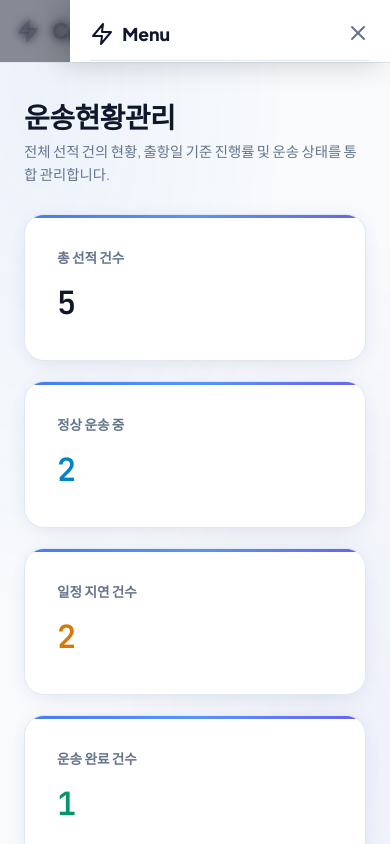
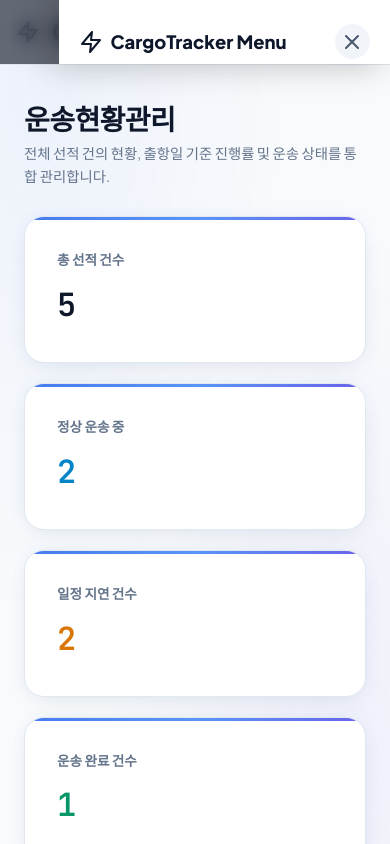
Before and after one commit to smynsm00/CargoTracker, a React (Vite) app: page / in a window 390 px wide. Both pictures are taken after a click on the button "Toggle Mobile Menu". Shown: the top 844 px of the page. Built offline with nearby package versions, Linux system fonts and the light colour scheme; no server answers; the database is empty.

Commit message:
feat: render Section A navbar items inside mobile drawer menu when Button B is pressed

```diff
--- a/src/components/common/Navbar.jsx
+++ b/src/components/common/Navbar.jsx
@@ -2,7 +2,7 @@ import React, { useState } from 'react';
 import { Link, useLocation, useNavigate } from 'react-router-dom';
 import { useShipments } from '../../context/ShipmentContext';
 import { useLanguage } from '../../context/LanguageContext';
-import { Zap, ShieldCheck, Search, LogOut, User, Map, ChevronDown, Globe, Menu, X } from 'lucide-react';
+import { Zap, ShieldCheck, Search, LogOut, User, Map, ChevronDown, Globe, Menu, X, ArrowRight } from 'lucide-react';
 
 export const Navbar = () => {
   const { user, isAuthenticated, logout } = useShipments();
@@ -59,7 +59,7 @@ export const Navbar = () => {
         </form>
       </div>
 
-      {/* Right Navigation Links: Desktop Mode */}
+      {/* Right Navigation Links: Desktop Mode (Section A Items) */}
       <div className="desktop-nav-links" style={{ display: 'flex', alignItems: 'center', gap: '0.75rem' }}>
 
         {/* 1. Button: Global Route Map */}
@@ -186,7 +186,7 @@ export const Navbar = () => {
             gap: '0.2rem',
             background: '#f8fafc',
             border: '1.5px solid #cbd5e1',
-            padding: '0.3rem 0.5rem',
+            padding: '0.3rem 0.55rem',
             borderRadius: 'var(--radius-full)',
             fontSize: '0.75rem',
             fontWeight: 800,
@@ -198,21 +198,22 @@ export const Navbar = () => {
           <span>{lang === 'ko' ? 'ENG' : 'KOR'}</span>
         </button>
 
-        {/* Mobile Hamburger Toggle Button (🍔 ☰) */}
+        {/* Mobile Hamburger Button B (☰) */}
         <button
           type="button"
           onClick={() => setIsMobileMenuOpen(!isMobileMenuOpen)}
           style={{
-            background: '#2563eb',
+            background: 'linear-gradient(135deg, #2563eb, #1d4ed8)',
             color: '#ffffff',
             border: 'none',
-            padding: '0.45rem 0.6rem',
-            borderRadius: 'var(--radius-sm)',
+            padding: '0.5rem 0.75rem',
+            borderRadius: 'var(--radius-md)',
             cursor: 'pointer',
             display: 'flex',
             alignItems: 'center',
-            justifyContent: 'center',
-            boxShadow: '0 2px 8px rgba(37,99,235,0.3)'
+            gap: '0.35rem',
+            boxShadow: '0 4px 12px rgba(37,99,235,0.35)',
+            fontWeight: 800
           }}
           aria-label="Toggle Mobile Menu"
         >
@@ -220,7 +221,7 @@ export const Navbar = () => {
         </button>
       </div>
 
-      {/* Mobile Slide-out Drawer Overlay Menu */}
+      {/* Mobile Slide-out Drawer Overlay Menu (Opens when Button B is pressed!) */}
       {isMobileMenuOpen && (
         <div
           className="mobile-drawer-overlay"
@@ -230,9 +231,9 @@ export const Navbar = () => {
             left: 0,
             right: 0,
             bottom: 0,
-            background: 'rgba(15, 23, 42, 0.5)',
-            backdropFilter: 'blur(4px)',
-            zIndex: 999,
+            background: 'rgba(15, 23, 42, 0.65)',
+            backdropFilter: 'blur(8px)',
+            zIndex: 999999, // Highest z-index above map
             display: 'flex',
             justifyContent: 'flex-end'
           }}
@@ -241,12 +242,12 @@ export const Navbar = () => {
           <div
             className="mobile-drawer-content"
             style={{
-              width: '82%',
-              maxWidth: '320px',
+              width: '85%',
+              maxWidth: '340px',
               height: '100%',
               background: '#ffffff',
-              boxShadow: '-10px 0 30px rgba(0,0,0,0.2)',
-              padding: '1.25rem',
+              boxShadow: '-10px 0 35px rgba(0,0,0,0.25)',
+              padding: '1.5rem 1.25rem',
               display: 'flex',
               flexDirection: 'column',
               gap: '1.25rem',
@@ -254,100 +255,145 @@ export const Navbar = () => {
             }}
             onClick={e => e.stopPropagation()}
           >
-            {/* Drawer Top Header */}
-            <div style={{ display: 'flex', justifyContent: 'space-between', alignItems: 'center', paddingBottom: '0.75rem', borderBottom: '1px solid #e2e8f0' }}>
+            {/* Drawer Header: Title & Close Button */}
+            <div style={{ display: 'flex', justifyContent: 'space-between', alignItems: 'center', paddingBottom: '0.85rem', borderBottom: '1.5px solid #e2e8f0' }}>
               <div style={{ display: 'flex', alignItems: 'center', gap: '0.5rem' }}>
-                <Zap className="w-5 h-5 text-blue-600" />
-                <span style={{ fontWeight: 800, fontSize: '1.1rem' }}>Menu</span>
+                <Zap className="w-6 h-6 text-blue-600" />
+                <span style={{ fontWeight: 800, fontSize: '1.15rem', color: '#0f172a' }}>CargoTracker Menu</span>
               </div>
               <button
                 type="button"
                 onClick={closeMobileMenu}
-                style={{ background: 'none', border: 'none', color: '#64748b', cursor: 'pointer' }}
+                style={{ background: '#f1f5f9', border: 'none', color: '#475569', borderRadius: '50%', padding: '0.35rem', cursor: 'pointer', display: 'flex', alignItems: 'center', justifyContent: 'center' }}
               >
-                <X className="w-6 h-6" />
+                <X className="w-5 h-5" />
               </button>
             </div>
 
+            {/* Logged-in Customer User Info Card (Section A Item) */}
+            {isAuthenticated && (
+              <div style={{ background: 'linear-gradient(135deg, #e0f2fe 0%, #f0f9ff 100%)', border: '1px solid #bae6fd', borderRadius: 'var(--radius-md)', padding: '0.85rem 1rem' }}>
+                <span style={{ fontSize: '0.72rem', color: '#0284c7', fontWeight: 800, textTransform: 'uppercase', letterSpacing: '0.05em', display: 'block', marginBottom: '0.2rem' }}>
+                  Logged-in Customer (고객사)
+                </span>
+                <div style={{ display: 'flex', alignItems: 'center', gap: '0.45rem', fontSize: '0.92rem', fontWeight: 800, color: '#0369a1' }}>
+                  <User className="w-4 h-4 text-blue-600" />
+                  <span>{customerDisplayName}</span>
+                </div>
+              </div>
+            )}
+
             {/* Mobile Search Bar Inside Drawer */}
-            <form onSubmit={handleNavSearch} style={{ display: 'flex', alignItems: 'center', gap: '0.5rem', background: '#f1f5f9', padding: '0.5rem 0.75rem', borderRadius: 'var(--radius-md)', border: '1px solid #cbd5e1' }}>
+            <form onSubmit={handleNavSearch} style={{ display: 'flex', alignItems: 'center', gap: '0.5rem', background: '#f8fafc', padding: '0.6rem 0.85rem', borderRadius: 'var(--radius-md)', border: '1.5px solid #cbd5e1' }}>
               <Search className="w-4 h-4 text-slate-500" />
               <input
                 type="text"
                 placeholder={lang === 'en' ? "Tracking No. / Token..." : "선적 번호 / 보안 토큰..."}
                 value={navSearch}
                 onChange={e => setNavSearch(e.target.value)}
-                style={{ border: 'none', background: 'transparent', outline: 'none', fontSize: '0.85rem', width: '100%', color: '#0f172a' }}
+                style={{ border: 'none', background: 'transparent', outline: 'none', fontSize: '0.88rem', width: '100%', color: '#0f172a', fontWeight: 600 }}
               />
             </form>
 
-            {/* Navigation Links in Drawer */}
-            <div style={{ display: 'flex', flexDirection: 'column', gap: '0.65rem' }}>
+            {/* Section A Menu Links Items List */}
+            <div style={{ display: 'flex', flexDirection: 'column', gap: '0.75rem' }}>
+
+              {/* Section A Item 1: 전체항로맵 (Global Route Map) */}
               <Link
                 to="/map?all=true"
                 onClick={closeMobileMenu}
                 style={{
                   display: 'flex',
                   alignItems: 'center',
-                  gap: '0.6rem',
-                  padding: '0.75rem 1rem',
-                  borderRadius: 'var(--radius-sm)',
-                  background: '#f8fafc',
-                  color: '#0f172a',
-                  fontWeight: 700,
-                  fontSize: '0.92rem',
+                  justifyContent: 'space-between',
+                  padding: '0.85rem 1.1rem',
+                  borderRadius: 'var(--radius-md)',
+                  background: location.pathname === '/map' && location.search.includes('all=true') ? '#eff6ff' : '#f8fafc',
+                  color: location.pathname === '/map' && location.search.includes('all=true') ? '#2563eb' : '#1e293b',
+                  fontWeight: 800,
+                  fontSize: '0.95rem',
                   textDecoration: 'none',
-                  border: '1px solid #e2e8f0'
+                  border: location.pathname === '/map' && location.search.includes('all=true') ? '1.5px solid #93c5fd' : '1px solid #e2e8f0',
+                  boxShadow: '0 2px 6px rgba(0,0,0,0.03)'
                 }}
               >
-                <Map className="w-5 h-5 text-blue-600" />
-                <span>{t('navMap')}</span>
+                <div style={{ display: 'flex', alignItems: 'center', gap: '0.65rem' }}>
+                  <Map className="w-5 h-5 text-blue-600" />
+                  <span>{t('navMap')}</span>
+                </div>
+                <ArrowRight className="w-4 h-4 text-slate-400" />
               </Link>
 
+              {/* Section A Item 2: 운송현황관리 (Shipment Control Panel) */}
               <Link
                 to="/"
                 onClick={closeMobileMenu}
                 style={{
                   display: 'flex',
                   alignItems: 'center',
-                  gap: '0.6rem',
-                  padding: '0.75rem 1rem',
-                  borderRadius: 'var(--radius-sm)',
-                  background: 'var(--grad-primary)',
+                  justifyContent: 'space-between',
+                  padding: '0.85rem 1.1rem',
+                  borderRadius: 'var(--radius-md)',
+                  background: 'linear-gradient(135deg, #2563eb, #1d4ed8)',
                   color: '#ffffff',
-                  fontWeight: 700,
-                  fontSize: '0.92rem',
-                  textDecoration: 'none'
+                  fontWeight: 800,
+                  fontSize: '0.95rem',
+                  textDecoration: 'none',
+                  boxShadow: '0 4px 14px rgba(37,99,235,0.3)'
                 }}
               >
-                <ShieldCheck className="w-5 h-5" />
-                <span>{t('navDashboard')}</span>
+                <div style={{ display: 'flex', alignItems: 'center', gap: '0.65rem' }}>
+                  <ShieldCheck className="w-5 h-5 text-white" />
+                  <span>{t('navDashboard')}</span>
+                </div>
+                <ArrowRight className="w-4 h-4 text-white" />
               </Link>
             </div>
 
-            {/* Customer User Info & Logout in Drawer */}
+            {/* Language Switcher Section */}
+            <div style={{ background: '#f8fafc', border: '1px solid #e2e8f0', padding: '0.75rem 1rem', borderRadius: 'var(--radius-md)', display: 'flex', justifyContent: 'space-between', alignItems: 'center' }}>
+              <span style={{ fontSize: '0.85rem', fontWeight: 700, color: '#475569' }}>Language (언어 설정)</span>
+              <button
+                type="button"
+                onClick={toggleLanguage}
+                style={{
+                  display: 'flex',
+                  alignItems: 'center',
+                  gap: '0.35rem',
+                  background: '#ffffff',
+                  border: '1.5px solid #2563eb',
+                  padding: '0.35rem 0.75rem',
+                  borderRadius: 'var(--radius-full)',
+                  fontSize: '0.8rem',
+                  fontWeight: 800,
+                  color: '#2563eb',
+                  cursor: 'pointer'
+                }}
+              >
+                <Globe className="w-4 h-4 text-blue-600" />
+                <span>{lang === 'ko' ? '🇺🇸 ENG Switch' : '🇰🇷 한국어 전환'}</span>
+              </button>
+            </div>
+
+            {/* Logout Button */}
             {isAuthenticated && (
-              <div style={{ marginTop: 'auto', paddingTop: '1rem', borderTop: '1px solid #e2e8f0', display: 'flex', flexDirection: 'column', gap: '0.75rem' }}>
-                <div style={{ display: 'flex', alignItems: 'center', gap: '0.5rem', fontSize: '0.85rem', fontWeight: 700, color: '#0369a1', background: '#e0f2fe', padding: '0.65rem 0.85rem', borderRadius: 'var(--radius-sm)' }}>
-                  <User className="w-4 h-4 text-blue-600" />
-                  <span>{customerDisplayName}</span>
-                </div>
+              <div style={{ marginTop: 'auto', paddingTop: '0.5rem' }}>
                 <button
                   type="button"
                   onClick={handleLogoutClick}
                   style={{
                     width: '100%',
-                    padding: '0.65rem 1rem',
+                    padding: '0.75rem 1rem',
                     background: '#fff1f2',
                     border: '1px solid #fecdd3',
-                    borderRadius: 'var(--radius-sm)',
+                    borderRadius: 'var(--radius-md)',
                     color: '#e11d48',
-                    fontWeight: 700,
-                    fontSize: '0.88rem',
+                    fontWeight: 800,
+                    fontSize: '0.9rem',
                     cursor: 'pointer',
                     display: 'flex',
                     alignItems: 'center',
-                    justify: 'center',
+                    justifyContent: 'center',
                     gap: '0.45rem'
                   }}
                 >
@@ -356,6 +402,7 @@ export const Navbar = () => {
                 </button>
               </div>
             )}
+
           </div>
         </div>
       )}
```
